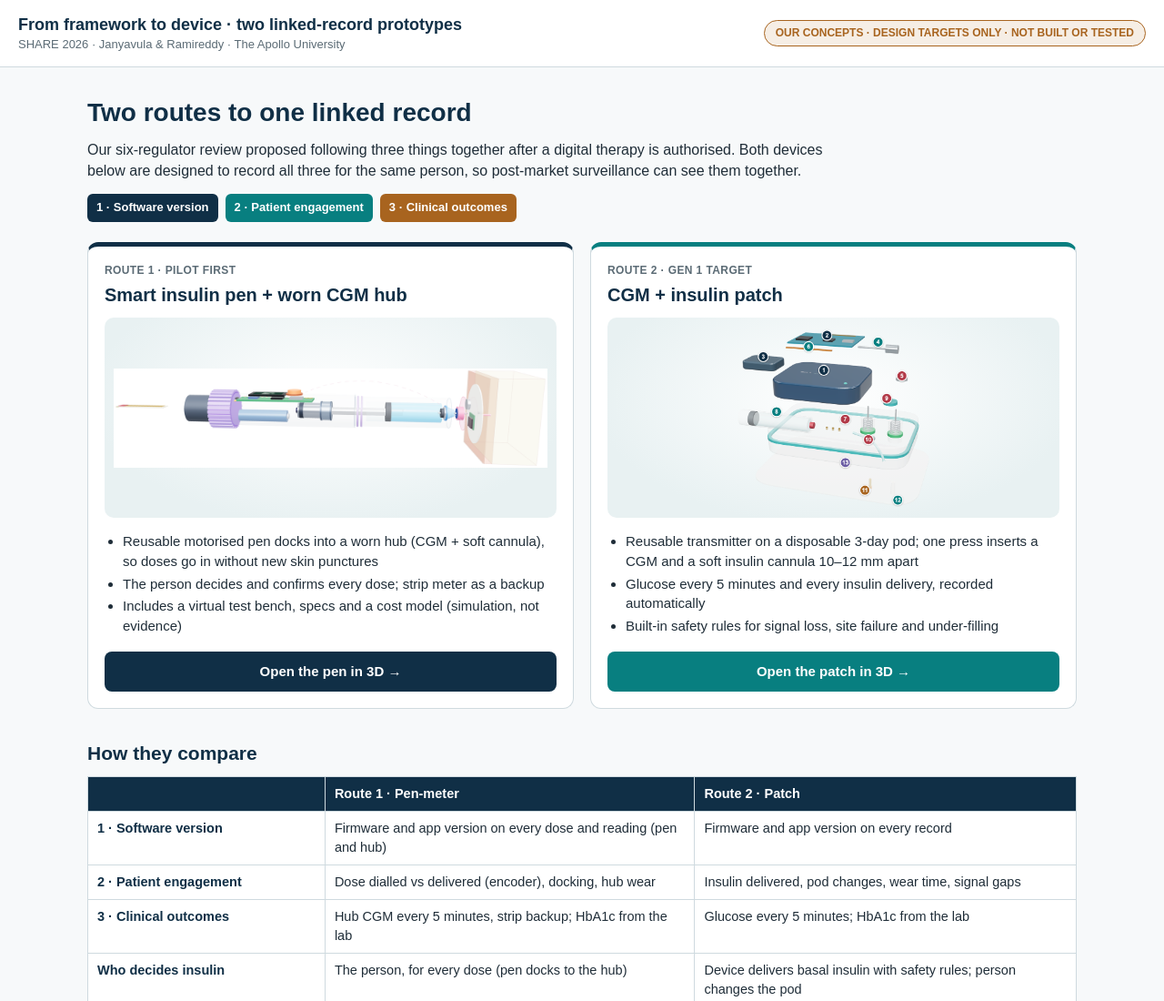
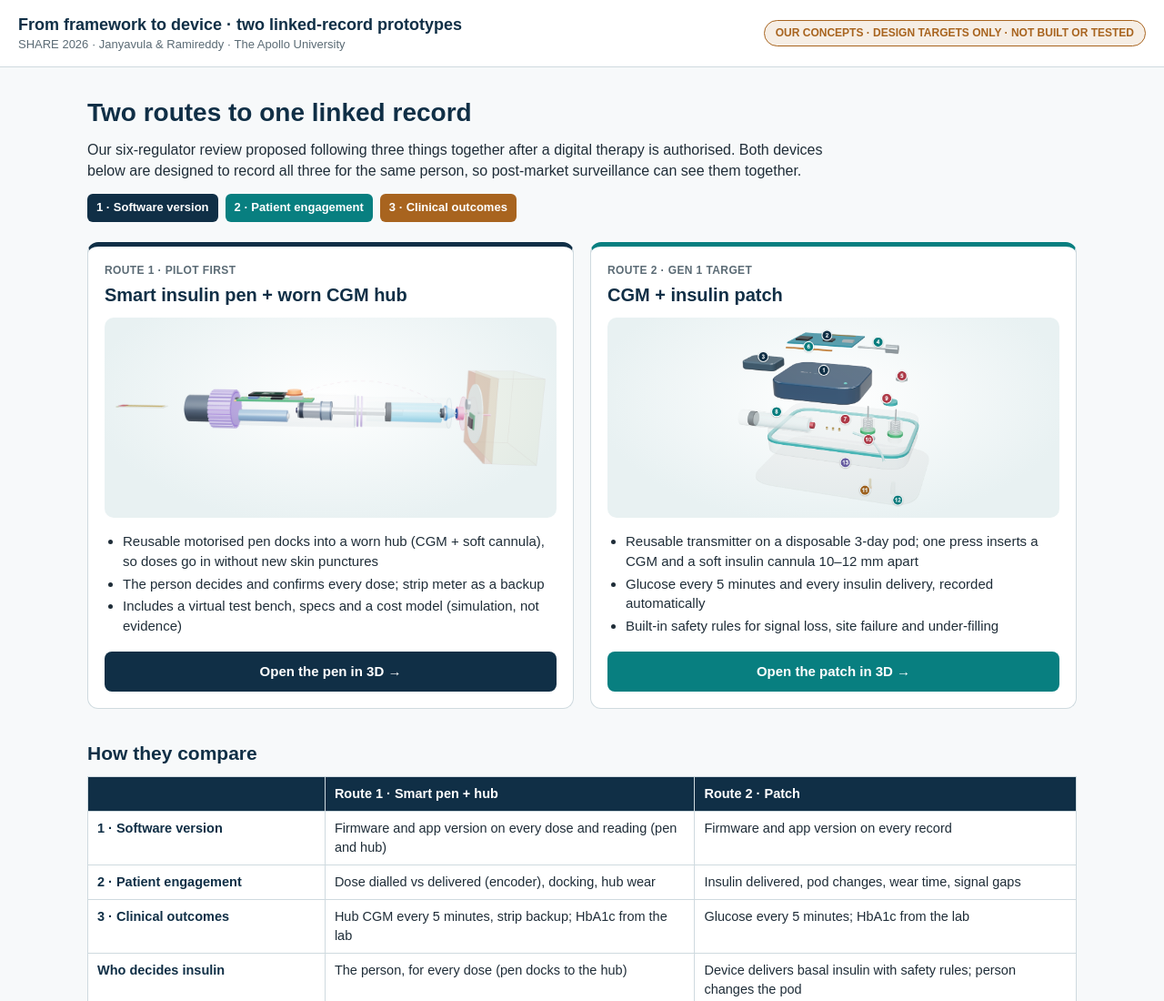
Before and after one commit to vinay2214-cloud/share2026-prototype, a plain HTML site: page index.html in a window 1280 px wide. Shown: the top 1100 px of the page at 91% size. Drawn offline with Linux system fonts and the light colour scheme.

Commit message:
Landing page: blend pen image, update Route 1 name
Co-Authored-By: Claude Opus 5.5 <noreply@anthropic.com>

```diff
--- a/index.html
+++ b/index.html
@@ -4,7 +4,7 @@
 <meta charset="utf-8">
 <meta name="viewport" content="width=device-width, initial-scale=1">
 <title>Linked Device Prototypes</title>
-<meta name="description" content="SHARE 2026: two device concepts that record software version, patient use and glucose for the same person — a connected pen-meter and a CGM + insulin patch. Our concepts; not built or tested.">
+<meta name="description" content="SHARE 2026: two device concepts that record software version, patient use and glucose for the same person — a smart insulin pen with a worn CGM hub and a CGM + insulin patch. Our concepts; not built or tested.">
 <style>
 :root{
   --navy:#102F46; --teal:#087F80; --warm:#A8641F;
@@ -30,7 +30,7 @@ h2{font-size:21px;margin:34px 0 10px;color:var(--head)}
 .tag{font-size:12px;font-weight:700;letter-spacing:.4px;color:var(--muted)}
 .card h3{font-size:20px;margin:4px 0 10px;color:var(--head)}
 .pic{background:radial-gradient(ellipse at 50% 40%,#fff 0%,#E8F1F2 75%);border-radius:10px;height:220px;display:flex;align-items:center;justify-content:center;padding:10px;margin-bottom:12px}
-.pic img{max-width:100%;max-height:100%}
+.pic img{max-width:100%;max-height:100%;mix-blend-mode:multiply}
 .card ul{margin:0 0 14px;padding-left:20px;font-size:15px}
 .card li{margin:3px 0}
 .go{margin-top:auto;display:inline-block;text-align:center;text-decoration:none;font-weight:700;font-size:15px;border-radius:8px;padding:11px 14px;color:#fff;background:var(--teal)}
@@ -87,7 +87,7 @@ footer{border-top:1px solid var(--line);padding:16px;font-size:13px;color:var(--
 
   <h2>How they compare</h2>
   <div class="tbl"><table>
-    <tr><th></th><th>Route 1 · Pen-meter</th><th>Route 2 · Patch</th></tr>
+    <tr><th></th><th>Route 1 · Smart pen + hub</th><th>Route 2 · Patch</th></tr>
     <tr><td>1 · Software version</td><td>Firmware and app version on every dose and reading (pen and hub)</td><td>Firmware and app version on every record</td></tr>
     <tr><td>2 · Patient engagement</td><td>Dose dialled vs delivered (encoder), docking, hub wear</td><td>Insulin delivered, pod changes, wear time, signal gaps</td></tr>
     <tr><td>3 · Clinical outcomes</td><td>Hub CGM every 5 minutes, strip backup; HbA1c from the lab</td><td>Glucose every 5 minutes; HbA1c from the lab</td></tr>
```
